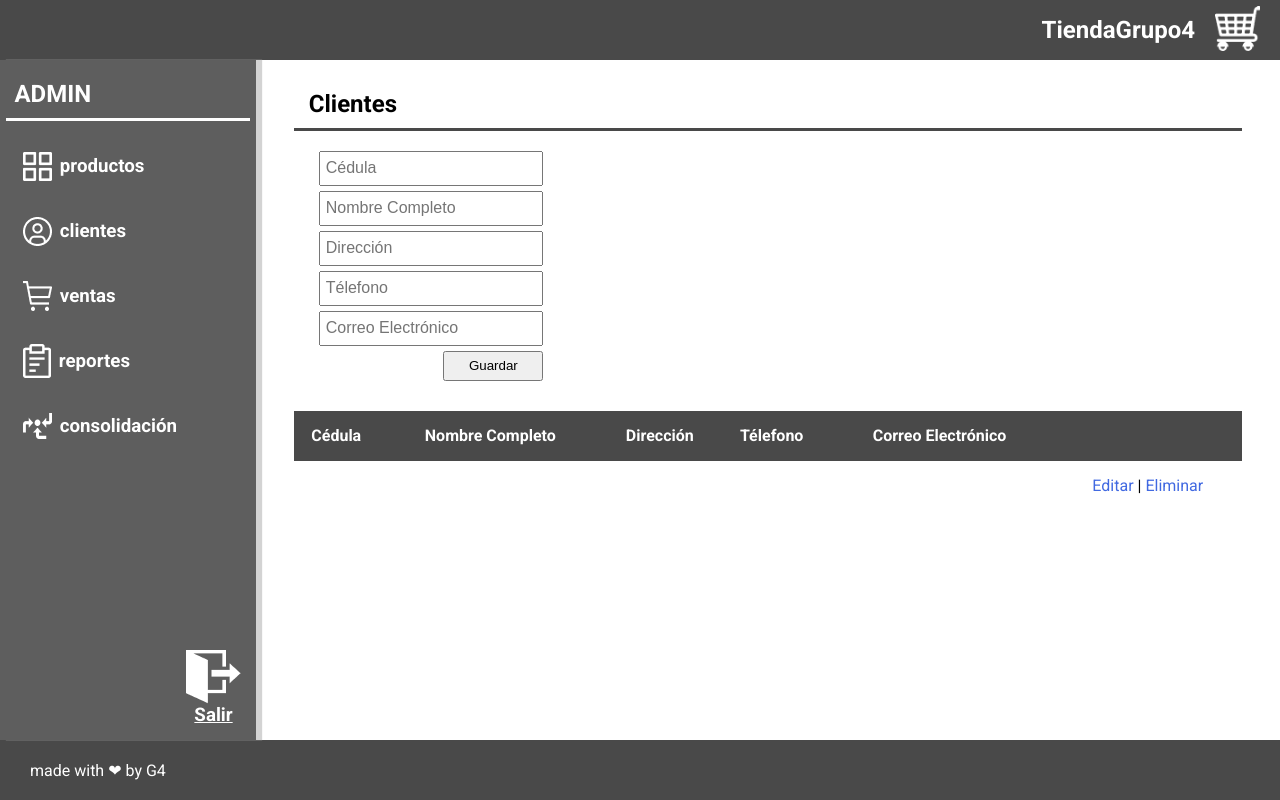
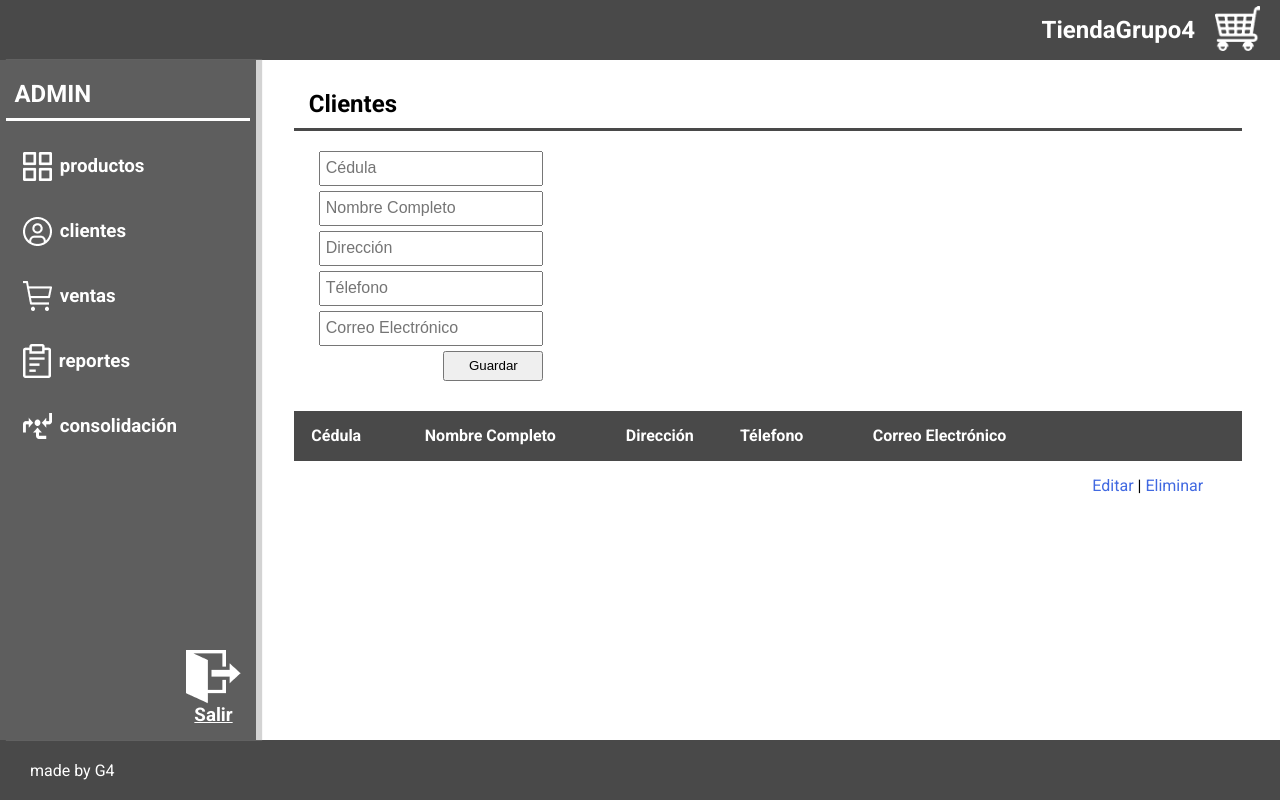
Before and after one commit to danielmancera18/tiendaGenerica4, an Angular app: page /clientes in a window 1280 px wide. Built offline with nearby package versions, Linux system fonts and the light colour scheme.

Commit message:
cambio en el app

```diff
--- a/src/app/app.component.html
+++ b/src/app/app.component.html
@@ -3,5 +3,5 @@
 <router-outlet></router-outlet>
 
 <div class="footer">
-    <p>made with ❤ by G4</p>
+    <p>made by G4</p>
 </div>
```
